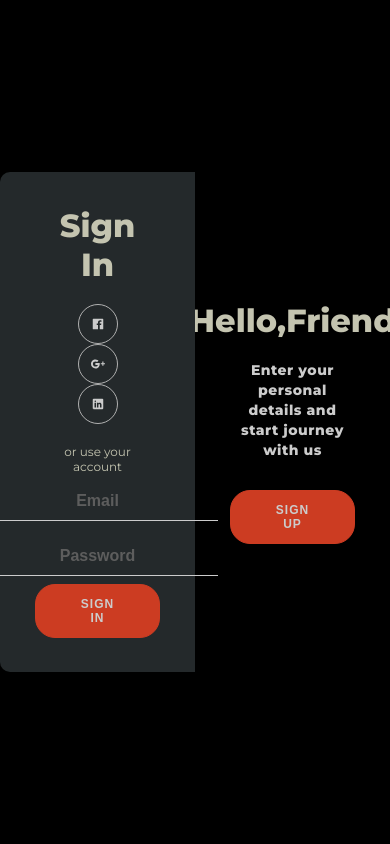
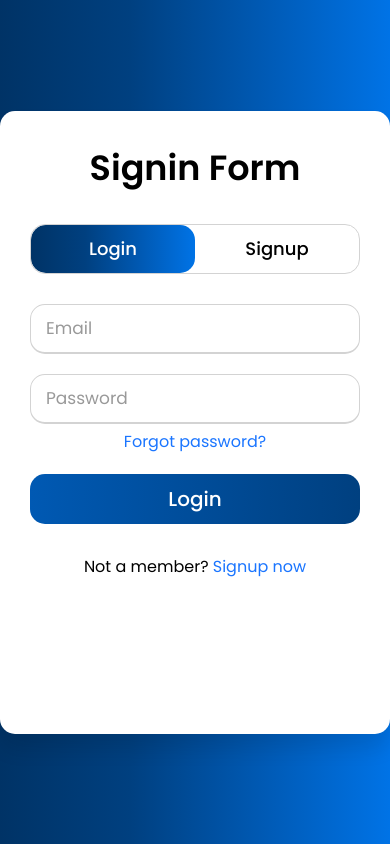
Before and after one commit to zalamitul/todolist-django, a Django app: page / in a window 390 px wide. Run offline with Django 4.2, Linux system fonts and the light colour scheme; some libraries are stand-ins or nearby versions.

Commit message:
responsive

```diff
--- a/users/templates/signin-signup.html
+++ b/users/templates/signin-signup.html
@@ -3,375 +3,323 @@
 
 <head>
     <meta charset="UTF-8" />
+    <meta name="viewport" content="width=device-width, initial-scale=1.0">
     <meta name="viewport" content="width-device-width,initial-scale=1.0">
     <meta http-equiv="X-UA-Compatible" content="sie-edge" />
     <link href="https://unpkg.com/ionicons@4.2.2/dist/css/ionicons.min.css" rel="stylesheet">
     <title>Slider Form</title>
     <style>
-        @import url('https://fonts.googleapis.com/css?family=Montserrat:400,800');
+        @import url('https://fonts.googleapis.com/css?family=Poppins:400,500,600,700&display=swap');
 
         * {
+            margin: 0;
+            padding: 0;
             box-sizing: border-box;
+            font-family: 'Poppins', sans-serif;
         }
 
+
         body {
-            font-family: 'Montserrat', sans-serif;
-            background: #f6f5f7;
             display: flex;
-            flex-direction: column;
-            justify-content: center;
-            align-items: center;
-            height: 100vh;
-            margin: 0;
-            background: black;
-        }
-
-        h1 {
-            font-weight: bold;
-            margin: 0;
-            color: beige;
-        }
-
-        h4 {
-            font-weight: bold;
-            margin: 0;
-            color: red;
-            padding: 0;
-        }
-
-        p {
-            font-size: 14px;
-            font-weight: bold;
-            line-height: 20px;
-            letter-spacing: 0.5px;
-            margin: 20px 0 30px;
-        }
-
-        span {
-            font-size: 12px;
-            color: beige;
-        }
-
-        a {
-            color: #fff;
-            font-size: 14px;
-            text-decoration: none;
-            margin: 15px 0;
-        }
-
-        .container {
-            border-radius: 10px;
-            box-shadow: 0 14px 28px rgba(0, 0, 0, 0.25), 0 10px 10px rgba(0, 0, 0, 0.22);
-            position: absolute;
-            overflow: hidden;
-            width: 768px;
-            max-width: 100%;
-            min-height: 500px;
-            opacity: 0.8;
-        }
-
-        .form-container form {
-            background: rgba(45, 52, 54, 1.0);
-            display: flex;
-            flex-direction: column;
-            padding: 0 50px;
-            height: 100%;
             justify-content: center;
             align-items: center;
             text-align: center;
+            vertical-align:middle;
+            height: 100vh;
+            background: -webkit-linear-gradient(left, #003366, #004080, #0059b3, #0073e6);
         }
 
-        .social-container {
-            margin: 20px 0;
-        }
-
-        .social-container a {
-            border: 1px solid #ddd;
-            border-radius: 50%;
-            display: inline-flex;
-            justify-content: center;
-            align-items: center;
-            margin: 0 5px;
-            height: 40px;
-            width: 40px;
-        }
-
-
-        .form-container input {
-            background: #eee;
-            border: none;
-            padding: 12px 15px;
-            margin: 8px 0;
-            width: 100%;
-        }
-
-        button {
-            border-radius: 20px;
-            border: 1px solid #ff4b2b;
-            background: #ff4b2b;
-            color: #fff;
-            font-size: 12px;
-            font-weight: bold;
-            padding: 12px 45px;
-            letter-spacing: 1px;
-            text-transform: uppercase;
-            transition: transform 80ms ease-in;
-        }
-
-        input[type=text] {
-            width: 240px;
-            text-align: center;
-            background: transparent;
-            border: none;
-            border-bottom: 1px solid #fff;
-            font-family: 'PLay', sans-serif;
-            font-size: 16px;
-            font-weight: 200px;
-            padding: 10px 0;
-            transition: border 0.5s;
-            outline: none;
-            color: #fff;
-            font-weight: bold;
-        }
-
-        input[type=password] {
-            width: 240px;
-            text-align: center;
-            background: transparent;
-            border: none;
-            border-bottom: 1px solid #fff;
-            font-family: 'PLay', sans-serif;
-            font-size: 16px;
-            font-weight: bold;
-            padding: 10px 0;
-            transition: border 0.5s;
-            outline: none;
+        ::selection {
+            background: #1a75ff;
             color: #fff;
         }
 
-        input[type=email] {
-            width: 240px;
-            text-align: center;
-            background: transparent;
-            border: none;
-            border-bottom: 1px solid #fff;
-            font-family: 'PLay', sans-serif;
-            font-size: 16px;
-            font-weight: 200px;
-            padding: 10px 0;
-            transition: border 0.5s;
-            outline: none;
-            color: #fff;
-            font-weight: bold;
+        .wrapper {
+            overflow: hidden;
+            max-width: 390px;
+            background: #fff;
+            padding: 30px;
+            border-radius: 15px;
+            box-shadow: 0px 15px 20px rgba(0, 0, 0, 0.1);
         }
 
-        button:active {
-            transform: scale(0.95);
+        .wrapper .title-text {
+            display: flex;
+            width: 200%;
         }
 
-        button:focus {
-            outline: :none;
+        .wrapper .title {
+            width: 50%;
+            font-size: 35px;
+            font-weight: 600;
+            text-align: center;
+            transition: all 0.6s cubic-bezier(0.68, -0.55, 0.265, 1.55);
         }
 
-        button.ghost {
-            background: transparent;
-            border-color: #ff4b2b;
-            background-color: #ff4b2b
+        .wrapper .slide-controls {
+            position: relative;
+            display: flex;
+            height: 50px;
+            width: 100%;
+            overflow: hidden;
+            margin: 30px 0 10px 0;
+            justify-content: space-between;
+            border: 1px solid lightgrey;
+            border-radius: 15px;
         }
 
-        .form-container {
-            position: absolute;
-            top: 0;
+        .slide-controls .slide {
             height: 100%;
-            transition: all 0.6s ease-in-out;
+            width: 100%;
+            color: #fff;
+            font-size: 18px;
+            font-weight: 500;
+            text-align: center;
+            line-height: 48px;
+            cursor: pointer;
+            z-index: 1;
+            transition: all 0.6s ease;
         }
 
-        .sign-in-container {
-            left: 0;
-            width: 50%;
-            z-index: 2;
+        .slide-controls label.signup {
+            color: #000;
         }
 
-        .sign-up-container {
+        .slide-controls .slider-tab {
+            position: absolute;
+            height: 100%;
+            width: 50%;
             left: 0;
-            width: 50%;
-            z-index: 1;
-            opacity: 0;
+            z-index: 0;
+            border-radius: 15px;
+            background: -webkit-linear-gradient(left, #003366, #004080, #0059b3, #0073e6);
+            transition: all 0.6s cubic-bezier(0.68, -0.55, 0.265, 1.55);
         }
 
-        .overlay-container {
-            position: absolute;
-            top: 0;
-            left: 50%;
-            width: 50%;
-            height: 100%;
-            overflow: hidden;
-            transition: transform 0.6s ease-in-out;
-            z-index: 100;
+        input[type="radio"] {
+            display: none;
         }
 
-        .overlay {
-            background: transparent;
-            background: linear-gradient(to right, #ff4b2b, #ff416c) no repeat 0 0 /cover;
+        #signup:checked~.slider-tab {
+            left: 50%;
+        }
+
+        #signup:checked~label.signup {
             color: #fff;
+            cursor: default;
+            user-select: none;
+        }
+
+        #signup:checked~label.login {
+            color: #000;
+        }
+
+        #login:checked~label.signup {
+            color: #000;
+        }
+
+        #login:checked~label.login {
+            cursor: default;
+            user-select: none;
+        }
+
+        .wrapper .form-container {
+            width: 100%;
+            overflow: hidden;
+        }
+
+        .form-container .form-inner {
+            display: flex;
+            width: 200%;
+        }
+
+        .form-container .form-inner form {
+            width: 50%;
+            transition: all 0.6s cubic-bezier(0.68, -0.55, 0.265, 1.55);
+        }
+
+        .form-inner form .field {
+            height: 50px;
+            width: 100%;
+            margin-top: 20px;
+        }
+
+        .form-inner form .field input {
+            height: 100%;
+            width: 100%;
+            outline: none;
+            padding-left: 15px;
+            border-radius: 15px;
+            border: 1px solid lightgrey;
+            border-bottom-width: 2px;
+            font-size: 17px;
+            transition: all 0.3s ease;
+        }
+
+        .form-inner form .field input:focus {
+            border-color: #1a75ff;
+            /* box-shadow: inset 0 0 3px #fb6aae; */
+        }
+
+        .form-inner form .field input::placeholder {
+            color: #999;
+            transition: all 0.3s ease;
+        }
+
+        form .field input:focus::placeholder {
+            color: #1a75ff;
+        }
+
+        .form-inner form .pass-link {
+            margin-top: 5px;
+        }
+
+        .form-inner form .signup-link {
+            text-align: center;
+            margin-top: 30px;
+        }
+
+        .form-inner form .pass-link a,
+        .form-inner form .signup-link a {
+            color: #1a75ff;
+            text-decoration: none;
+        }
+
+        .form-inner form .pass-link a:hover,
+        .form-inner form .signup-link a:hover {
+            text-decoration: underline;
+        }
+
+        form .btn {
+            height: 50px;
+            width: 100%;
+            border-radius: 15px;
+            position: relative;
+            overflow: hidden;
+        }
+
+        form .btn .btn-layer {
+            height: 100%;
+            width: 300%;
             position: absolute;
             left: -100%;
-            height: 100%;
-            width: 200%;
-            transform: translateX(0);
-            transition: transform 0.6s ease-in-out;
+            background: -webkit-linear-gradient(right, #003366, #004080, #0059b3, #0073e6);
+            border-radius: 15px;
+            transition: all 0.4s ease;
+            ;
         }
 
-        .overlay-panel {
-            position: absolute;
-            top: 0;
-            display: flex;
-            flex-direction: column;
-            justify-content: center;
-            align-items: center;
-            padding: 0 40px;
-            height: 100%;
-            width: 50%;
-            text-align: center;
-            transform: translateX(0);
-            transition: transform 0.6s ease-in-out;
+        form .btn:hover .btn-layer {
+            left: 0;
         }
 
-        .overlay-right {
-            right: 0;
-            transform: translateX(0);
+        form .btn input[type="submit"] {
+            height: 100%;
+            width: 100%;
+            z-index: 1;
+            position: relative;
+            background: none;
+            border: none;
+            color: #fff;
+            padding-left: 0;
+            border-radius: 15px;
+            font-size: 20px;
+            font-weight: 500;
+            cursor: pointer;
         }
+        @media screen and (max-width:480px) {
 
-        .overlay-left {
-            transform: translateX(-20%);
-        }
-
-        /*....Animation....*/
-
-        /*....Move signin to the right....*/
-        .container.right-panel-active .sign-in-container {
-            transform: translateX(100%);
-        }
-
-        /*....Move overlay to the left....*/
-        .container.right-panel-active .overlay-container {
-            transform: translateX(-100%);
-        }
-
-        /*....Bring sign up over sign in....*/
-        .container.right-panel-active .sign-up-container {
-            transform: translateX(100%);
-            opacity: 1;
-            z-index: 5;
-        }
-
-        /*...Move overlay back to right....*/
-        .container.right-panel-active .overlay {
-            transform: translateX(50%);
-        }
-
-        .container.right-panel-active .overlay-left {
-            transform: translateX(0);
-        }
-
-        .container.right-panel-active .overlay-right {
-            transform: translateX(20%);
         }
     </style>
 </head>
 
 <body>
-
-    <div class="container" id="container">
-        <div class="form-container sign-up-container">
-            <form action="signup" method="POST">
-                {% csrf_token %}
-                <h1>Create Account</h1>
-                {%if error%}
-                <h4>{{error}}</h4>
-                {%endif%}
-                <div class="social-container">
-                    <a href="#" class="social">
-                        <ion-icon name="logo-facebook"></ion-icon>
-                    </a>
-                    <a href="#" class="social">
-                        <ion-icon name="logo-googleplus"></ion-icon>
-                    </a>
-                    <a href="#" class="social">
-                        <ion-icon name="logo-linkedin"></ion-icon>
-                    </a>
+    <div class="wrapper">
+        <div class="title-text">
+            <div class="title login">Signin Form</div>
+            <div class="title signup">Signup Form</div>
         </div>
-                <span>or use your email for registration</span>
-
-                <input type="text" value="{{data.username}}" name="username" placeholder="User Name" required>
-                <input type="text" value="{{data.firstname}}" name="first_name" placeholder="First Name" required>
-                <input type="text" value="{{data.lastname}}" name="last_name" placeholder="Last Name" required>
-                <input type="email" name="email" placeholder="Email" required>
-                <input type="password" name="password" placeholder="password" required>
-                <button type="submit"> Sign Up</button>
-            </form>
+        <div class="form-container">
+            <div class="slide-controls">
+                <input type="radio" name="slide" id="login" checked>
+                <input type="radio" name="slide" id="signup">
+                <label for="login" class="slide login">Login</label>
+                <label for="signup" class="slide signup">Signup</label>
+                <div class="slider-tab"></div>
             </div>
-        <div class="form-container sign-in-container">
-            <form action="signin" method="POST">
+            <div class="form-inner">
+                <form action="signin" method="POST" class="login">
                     {% csrf_token %}
                     {%if message%}
                     <h4>{{message}}</h4>
                     {% endif %}
-                <h1>Sign In</h1>
-                <div class="social-container">
-                    <a href="#" class="social">
-                        <ion-icon name="logo-facebook"></ion-icon>
-                    </a>
-                    <a href="#" class="social">
-                        <ion-icon name="logo-googleplus"></ion-icon>
-                    </a>
-                    <a href="#" class="social">
-                        <ion-icon name="logo-linkedin"></ion-icon>
-                    </a>
+                    <div class="field">
+                        <input type="email" name="email" placeholder="Email">
+
                     </div>
-                <span>or use your account</span>
-                <input type="email" name="email" placeholder="Email">
+                    <div class="field">
                         <input type="password" name="password" placeholder="Password">
-                <button type="submit">Sign In</button>
+                    </div>
+                    <div class="pass-link"><a href="#">Forgot password?</a></div>
+                    <div class="field btn">
+                        <div class="btn-layer"></div>
+                        <input type="submit" value="Login">
+                    </div>
+                    <div class="signup-link">Not a member? <a href="">Signup now</a></div>
                 </form>
+                <form action="signup" class="signup" method="POST">
+                    {% csrf_token %}
+                    {%if error%}
+                    <h4>{{error}}</h4>
+                    {%endif%}
+
+                    <div class="field">
+                        <input type="text" value="{{data.username}}" name="username" placeholder="User Name" required>
                     </div>
-        <div class="overlay-container">
-            <div class="overlay">
-                <div class="overlay-panel overlay-left">
-                    <h1>Welcome Back</h1>
-                    <p>To keep connected with us please login with your personal info</p>
-                    <button class="ghost" id="signIn">Sign In</button>
+                    <div class="field">
+                        <input type="text" value="{{data.firstname}}" name="first_name" placeholder="First Name"
+                            required>
                     </div>
-                <div class="overlay-panel overlay-right">
-                    <h1>Hello,Friend</h1>
-                    <p>Enter your personal details and start journey with us</p>
-                    <button class="ghost" id="signUp">Sign Up</button>
+                    <div class="field">
+                        <input type="text" value="{{data.lastname}}" name="last_name" placeholder="Last Name" required>
+                    </div>
+                    <div class="field">
+                        <input type="email" name="email" placeholder="Email" required>
+                    </div>
+                    <div class="field">
+                        <input type="password" name="password" placeholder="password" required>
+                    </div>
+                    <div class="field btn">
+                        <div class="btn-layer"></div>
+                        <input type="submit" value="Signup">
+                    </div>
+                </form>
             </div>
         </div>
     </div>
-    </div>
-    <script src="https://unpkg.com/ionicons@4.2.2/dist/ionicons.js"></script>
 </body>
 <script>
-    const signUpButton = document.getElementById('signUp');
-    const signInButton = document.getElementById('signIn');
-    const container = document.getElementById('container');
-
-
-    signUpButton.addEventListener('click', () => {
-        container.classList.add("right-panel-active");
+    const loginText = document.querySelector(".title-text .login");
+    const loginForm = document.querySelector("form.login");
+    const loginBtn = document.querySelector("label.login");
+    const signupBtn = document.querySelector("label.signup");
+    const signupLink = document.querySelector("form .signup-link a");
+    signupBtn.onclick = (() => {
+        loginForm.style.marginLeft = "-50%";
+        loginText.style.marginLeft = "-50%";
     });
-
-
-    signInButton.addEventListener('click', () => {
-        container.classList.remove("right-panel-active");
-
-
+    loginBtn.onclick = (() => {
+        loginForm.style.marginLeft = "0%";
+        loginText.style.marginLeft = "0%";
+    });
+    signupLink.onclick = (() => {
+        signupBtn.click();
+        return false;
     });
 
 
     {%if error %}
-    container.classList.add("right-panel-active");
+    signupBtn.click();
     {% endif %}
 </script>
 
```
Also changed, not shown: ToDoList/settings.py (+15 -13 lines), users/templates/homepage.html (+153 -9 lines), static/menu.png (added). Lines whose indentation alone changed are shown as unchanged.
